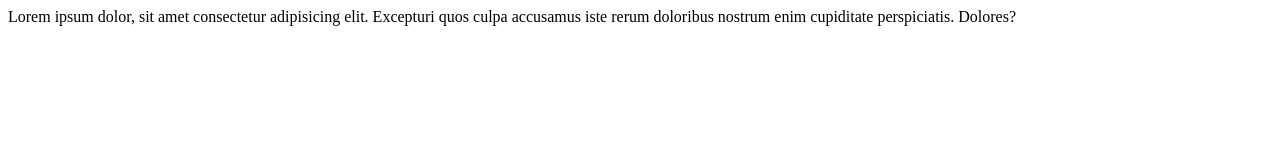
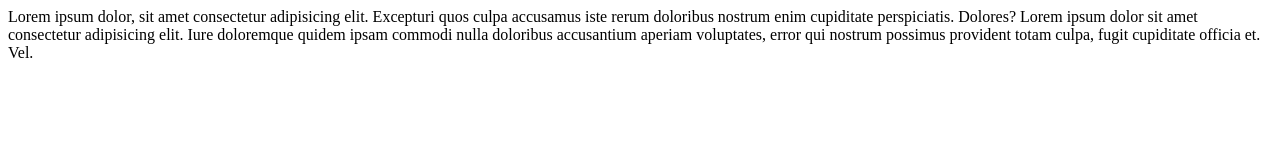
Before and after one commit to meherunnesaPushpita/diabetic-hospital, a plain HTML site: page pages/testpage.html in a window 1280 px wide. Drawn offline with Linux system fonts and the light colour scheme.

Commit message:
added lorem 2

```diff
--- a/pages/testpage.html
+++ b/pages/testpage.html
@@ -7,9 +7,12 @@
     <title>Document</title>
 </head>
 
+
 <body>
     Lorem ipsum dolor, sit amet consectetur adipisicing elit. Excepturi quos culpa accusamus iste rerum doloribus
     nostrum enim cupiditate perspiciatis. Dolores?
+    Lorem ipsum dolor sit amet consectetur adipisicing elit. Iure doloremque quidem ipsam commodi nulla doloribus
+    accusantium aperiam voluptates, error qui nostrum possimus provident totam culpa, fugit cupiditate officia et. Vel.
 </body>
 
 </html>
```
